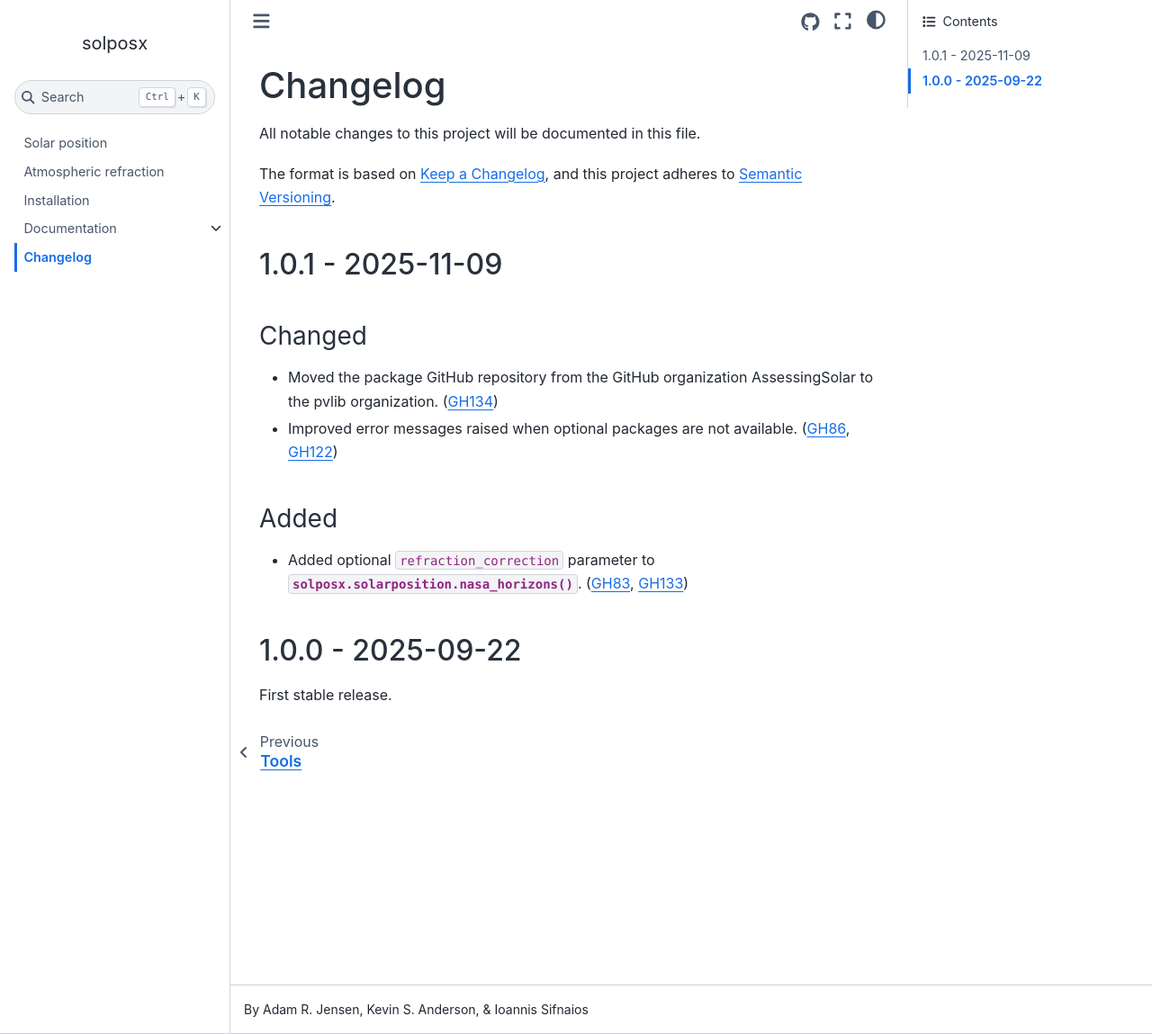
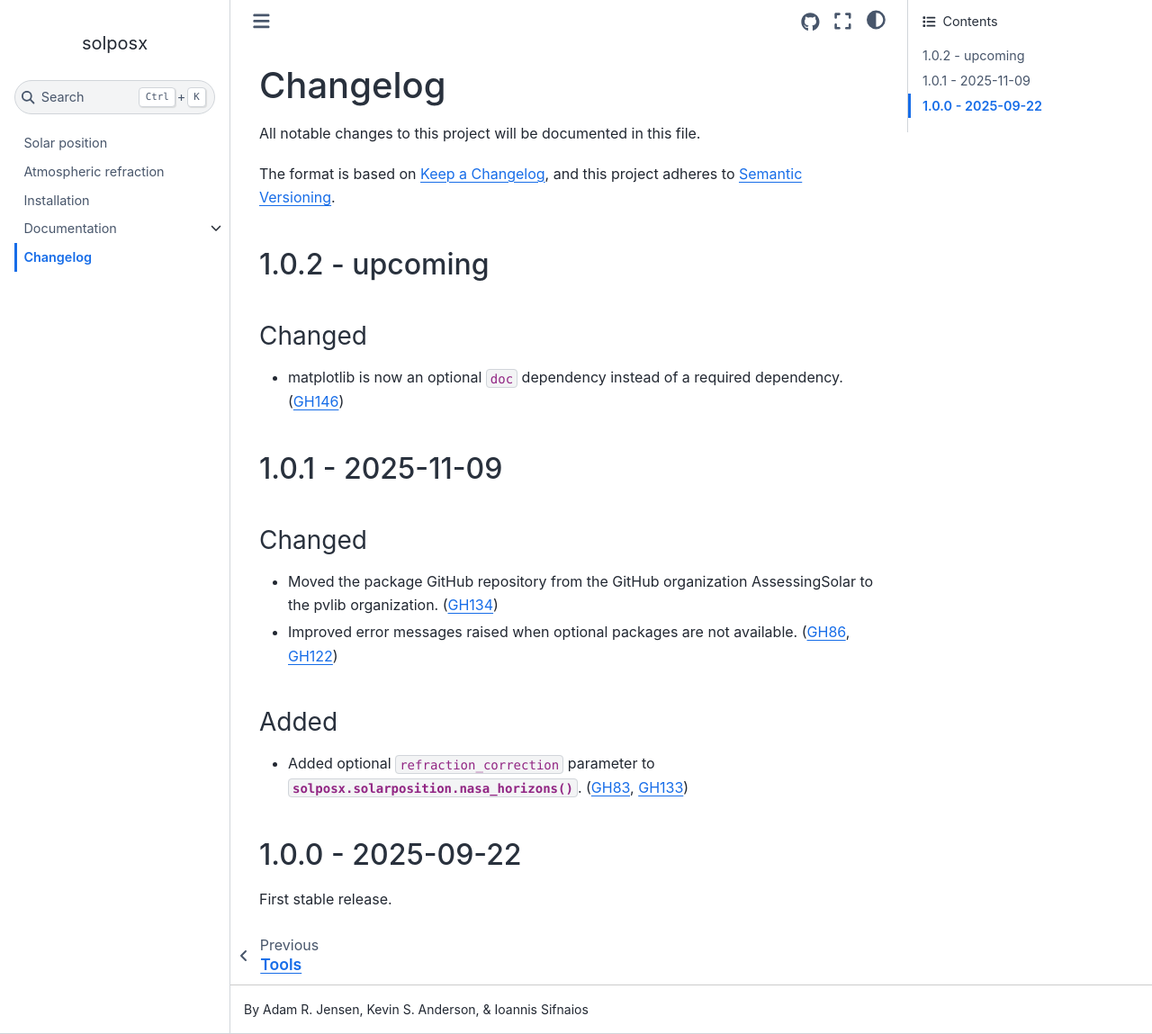
Before and after one commit to pvlib/solposx, a Sphinx documentation site: the page built from docs/source/whatsnew.rst, in a window 1280 px wide and 1149 px high. Shown: the whole window at 90% size. Built offline with Sphinx 7.4.7 and the Sphinx Book theme 1.1.4, drawn with Linux system fonts in a browser that asks for light colours.

Commit message:
whatsnew

```diff
--- a/docs/source/whatsnew.rst
+++ b/docs/source/whatsnew.rst
@@ -5,6 +5,16 @@ All notable changes to this project will be documented in this file.
 
 The format is based on `Keep a Changelog <https://keepachangelog.com/en/1.0.0/>`_,
 and this project adheres to `Semantic Versioning <https://semver.org/spec/v2.0.0.html>`_.
+
+
+1.0.2 - upcoming
+----------------
+
+Changed
+^^^^^^^
+* matplotlib is now an optional ``doc`` dependency instead of a required
+  dependency. (:pull:`146`)
+
 
 1.0.1 - 2025-11-09
 -------------------
```
